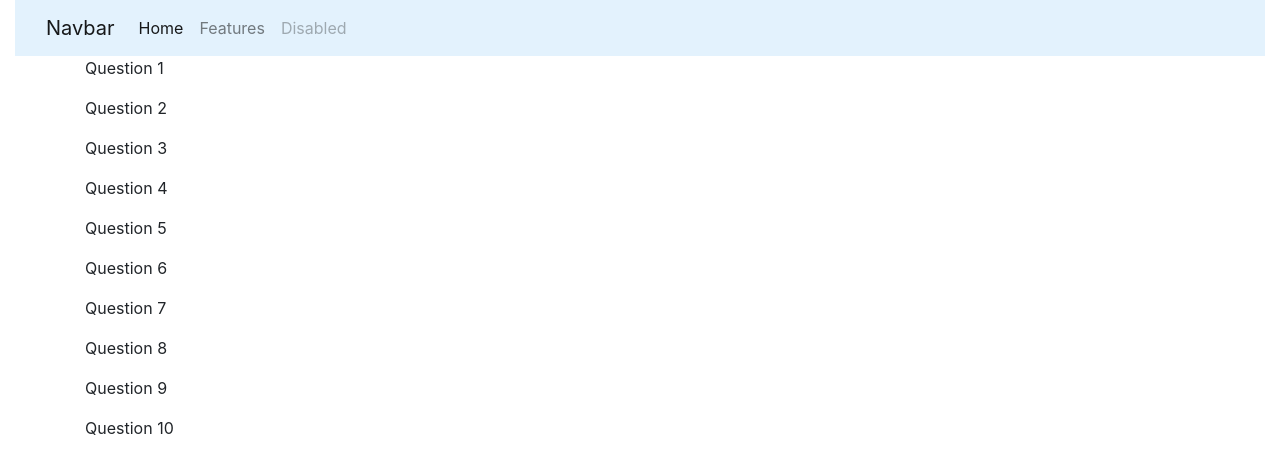
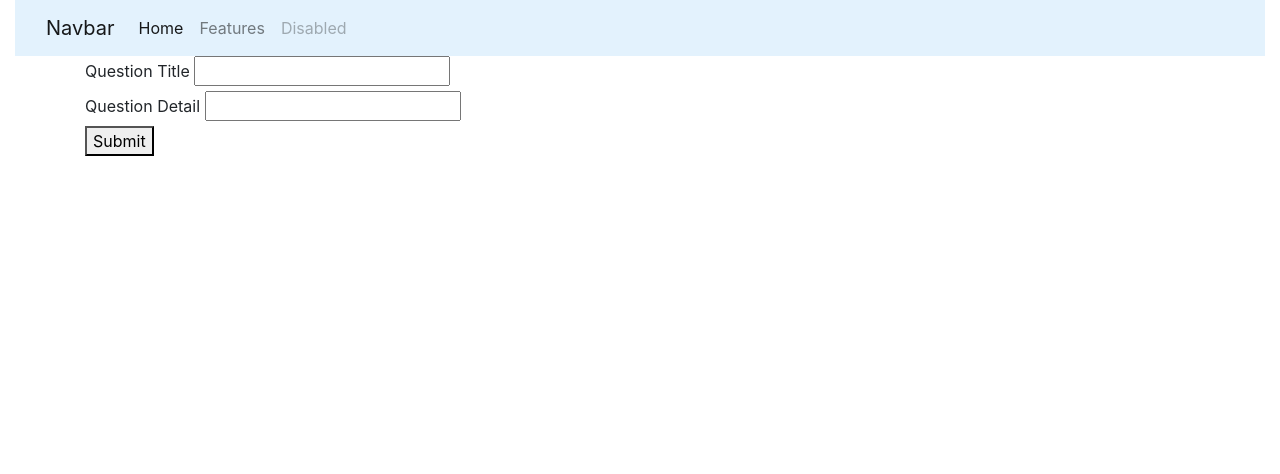
Before and after one commit to PatB1234/PatOverflow, a FastAPI app: page / in a window 1280 px wide. Shown: the top 474 px of the page. Run offline with FastAPI, Linux system fonts and the light colour scheme; some libraries are stand-ins or nearby versions.

Commit message:
Confusion = More Confusion

```diff
--- a/app/auth.py
+++ b/app/auth.py
@@ -0,0 +1,29 @@
+from jose import jwt, JWTError
+from . import db, main
+from passlib.context import CryptContext
+from datetime import date, datetime, timedelta
+
+SECRET_KEY = 'F91BBAEA73D19B9DA6A1D4A9AC3F5'
+ALGORITHM = "HS256"
+pwd_context = CryptContext(schemes = ["bcrypt"], deprecated = "auto")
+
+def get_user_from_token(token):
+
+    payload = jwt.decode(token, SECRET_KEY)
+    print(payload)
+    return payload.get("user")
+
+
+def get_user_token(username):
+
+    to_encode = {
+
+        'user' : username,
+        'expiry' : str(datetime.utcnow() + timedelta(minutes = 15))
+    }
+
+    return jwt.encode(to_encode, SECRET_KEY)
+
+
+def get_jwt_token_from_email(email: str) -> str:
+    return jwt.encode({"email": email}, SECRET_KEY)
--- a/app/main.py
+++ b/app/main.py
@@ -1,19 +1,25 @@
 from fastapi import FastAPI, Form, status, Depends
+from fastapi.security.oauth2 import OAuth2
 from fastapi.staticfiles import StaticFiles
 from fastapi.responses import RedirectResponse, HTMLResponse
 from fastapi.templating import Jinja2Templates
 from fastapi.security import OAuth2PasswordBearer, OAuth2PasswordRequestForm
-from . import db
+from . import db, auth
 
 templates = Jinja2Templates(directory="app/templates")
 app = FastAPI()
 app.mount("/ui", StaticFiles(directory="html"), name="static")
 oauth2_scheme = OAuth2PasswordBearer(tokenUrl="token")
 
+def get_cookied_response(email: str, password: str):
+    response = RedirectResponse("/", status_code=status.HTTP_302_FOUND)
+    response.set_cookie(key="email", value=auth.get_jwt_token_from_email(email))
+    return response
+
 @app.get("/")
 def get_route():
 
-    return templates.TemplateResponse("index.html", {"request": {}})
+    return templates.TemplateResponse("questions.html", {"request": {}})
 
 @app.get("/login")
 def get_route_login():
@@ -21,7 +27,12 @@ def get_route_login():
     return templates.TemplateResponse("login.html", {"request": {}})
 
 
-#User functions
+#User
+def get_current_user(token: str = Depends(oauth2_scheme)):
+
+    print(token)
+    return auth.get_user_from_token(token)
+
 @app.get("/get_users")
 def get_users():
 
@@ -31,7 +42,8 @@ def get_users():
 def add_user(name: str = Form(...), email: str = Form(...), password: str = Form(...)):
 
     db.add_users(email, password, name)
-    return templates.TemplateResponse("index.html", {"request": {}})
+    get_cookied_response(email, password)
+    return templates.TemplateResponse("questions.html", {"request": {}})
 
 @app.post("/edit_user")
 def change_user(email, name, password):
@@ -46,9 +58,10 @@ def get_questions():
     return db.get_questions()
 
 @app.post("/add_question")
-def add_question(title, detail, author):
+def add_question(header):
 
-    db.add_question(title, detail, author)
+    print(f"{header}")
+    #db.add_question(title, detail, get_current_user(token))
 
 @app.post("/remove_question")
 def remove_question(id: int):
--- a/app/templates/index.html
+++ /dev/null
@@ -1,12 +0,0 @@
-{% extends "template.html" %} {% block content %}
-<p>Question 1</p>
-<p>Question 2</p>
-<p>Question 3</p>
-<p>Question 4</p>
-<p>Question 5</p>
-<p>Question 6</p>
-<p>Question 7</p>
-<p>Question 8</p>
-<p>Question 9</p>
-<p>Question 10</p>
-{% endblock %}
--- a/app/templates/login.html
+++ b/app/templates/login.html
@@ -5,19 +5,19 @@
     <div class="row mb-3">
         <label for="name" class="col-sm-2 col-form-label">Name</label>
         <div class="col-sm-10">
-        <input type="name" class="form-control" id="name">
+        <input type="name" class="form-control" id="name" name = "name">
         </div>
     </div>
     <div class="row mb-3">
         <label for="email" class="col-sm-2 col-form-label">Email</label>
         <div class="col-sm-10">
-        <input type="email" class="form-control" id="email">
+        <input type="email" class="form-control" id="email" name = "email">
         </div>
     </div>
     <div class="row mb-3">
         <label for="password" class="col-sm-2 col-form-label">Password</label>
         <div class="col-sm-10">
-        <input type="password" class="form-control" id="password">
+        <input type="password" class="form-control" id="password" name = "password">
         </div>
     </div>
     <button type="submit" class="btn btn-primary">Sign in</button>
--- /dev/null
+++ b/app/templates/questions.html
@@ -0,0 +1,28 @@
+{% extends "template.html" %} {% block content %}
+
+<label>Question Title</label>
+<input name = "title" id = "title"></input>
+<br/>
+
+<label>Question Detail</label>
+<input name = "detail" id = "detail"></input>
+<br/>
+<button type = "submit" onclick="addQuestionFromJS()">Submit</button>
+
+<script>
+
+    function addQuestionFromJS() {
+
+        axios.post("/add_question", {"title": title.value, "detail": detail.value, headers: { Authorization: `Bearer ${Cookies.get("token")}`}})
+        .then(function (response) {
+
+        elements.message.value = "";
+        })
+
+        .catch(function (error) {
+
+            console.log(error);
+        });
+    }
+</script>
+{% endblock %}
--- a/app/templates/template.html
+++ b/app/templates/template.html
@@ -40,8 +40,10 @@
 
     <!-- Optional JavaScript -->
     <!-- jQuery first, then Popper.js, then Bootstrap JS -->
+    <script src = "https://unpkg.com/axios/dist/axios.min.js"></script>
     <script src="https://code.jquery.com/jquery-3.3.1.slim.min.js" integrity="sha384-q8i/X+965DzO0rT7abK41JStQIAqVgRVzpbzo5smXKp4YfRvH+8abtTE1Pi6jizo" crossorigin="anonymous"></script>
     <script src="https://cdnjs.cloudflare.com/ajax/libs/popper.js/1.14.7/umd/popper.min.js" integrity="sha384-UO2eT0CpHqdSJQ6hJty5KVphtPhzWj9WO1clHTMGa3JDZwrnQq4sF86dIHNDz0W1" crossorigin="anonymous"></script>
     <script src="https://stackpath.bootstrapcdn.com/bootstrap/4.3.1/js/bootstrap.min.js" integrity="sha384-JjSmVgyd0p3pXB1rRibZUAYoIIy6OrQ6VrjIEaFf/nJGzIxFDsf4x0xIM+B07jRM" crossorigin="anonymous"></script>
+    <script src="https://cdn.jsdelivr.net/npm/js-cookie@2/src/js.cookie.min.js"></script>
   </body>
 </html>
--- a/requirements.txt
+++ b/requirements.txt
@@ -4,15 +4,20 @@ bcrypt==3.2.0
 cffi==1.15.0
 click==8.0.3
 colorama==0.4.4
+ecdsa==0.17.0
 fastapi==0.70.0
 h11==0.12.0
 idna==3.3
 Jinja2==3.0.2
 MarkupSafe==2.0.1
+passlib==1.7.4
+pyasn1==0.4.8
 pycparser==2.20
 pydantic==1.8.2
 PyJWT==2.3.0
+python-jose==3.3.0
 python-multipart==0.0.5
+rsa==4.8
 six==1.16.0
 sniffio==1.2.0
 starlette==0.16.0
```
Also changed, not shown: 11 other files.
